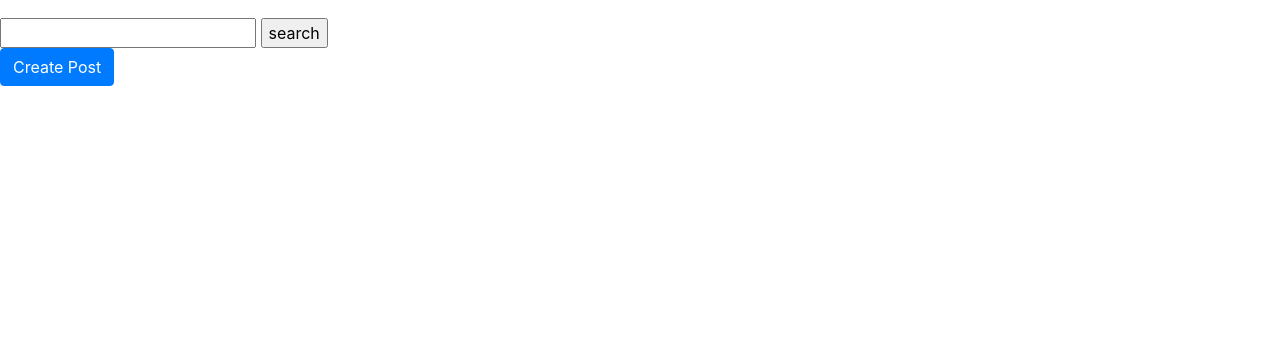
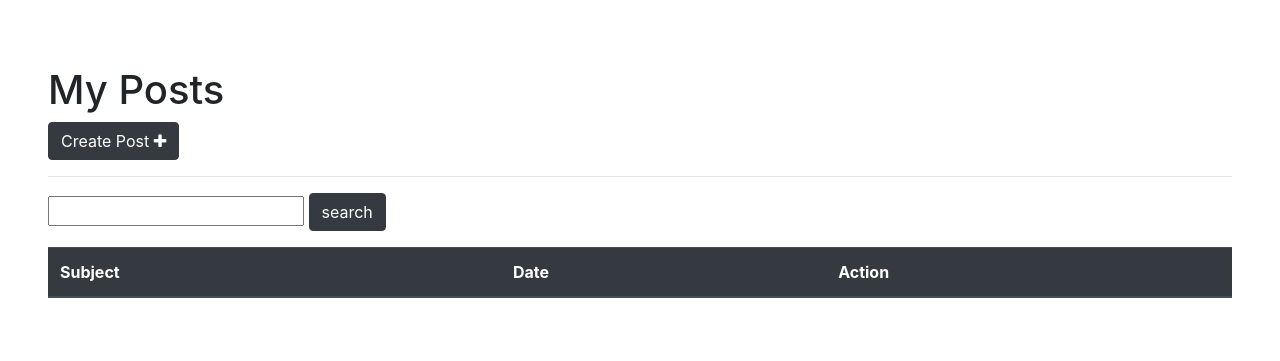
Before and after one commit to altafshaikh/Friends-The-Social-Network, a Django app: page /post/ in a window 1280 px wide. Shown: the part 56-417 px from the top of the page. Run offline with Django 3.2, Linux system fonts and the light colour scheme; a user stored in the database is signed in; data comes from the database, SQL or seed files in the repository; both versions use the stored data as it was after the commit; lists and menus that the app fills with data are empty; some libraries are stand-ins or nearby versions.

Commit message:
Post detail and post detail view created successfully

```diff
--- a/core/templates/core/create_post.html
+++ b/core/templates/core/create_post.html
@@ -17,7 +17,7 @@
   <textarea class="form-control" id="exampleFormControlTextarea5" rows="3"></textarea>
   <button type="button" class="btn btn-primary">Primary</button>
 </div> {% endcomment %}
-
+<div class="p-5">
 <div class="container">
 <h1> My Post</h1>
     <form method="POST">
@@ -27,4 +27,5 @@
         <input type="submit" value="Submit">
     </form>
 </div>
+</div>
 {% endblock %}
--- a/core/templates/core/list_post.html
+++ b/core/templates/core/list_post.html
@@ -3,18 +3,36 @@
 
 
 {% block body %}
+<div class="p-5">
+<h1> My Posts</h1> <a href="{% url 'core:createpost' %}" ><button type="button" class="btn btn-dark">Create Post  <span class="fa fa-plus"></span></button></a>
+<hr>
 
-<form>
-<input value="{{ request.GET.si }}" type="text" name ="si" />
-<input type="submit" value="search" />
+ <form>
+    <input calss="mr-3" value="{{ request.GET.si }}" type="text" name ="si" />
+    <input class="btn btn-dark" type="submit" value="search" />
 </form>
 
-{% for n1 in post_list %}
-<h1>{{n1.subject}} :: {{n1.cr_date | date:"d/m/y"}}
-<a href="/post/{{n1.id}}">Read More</a>
-</h1>
 
+<table class="table my-3">
+    <thead class="thead-dark">
+        <tr>
+            <th>Subject</th>
+            <th>Date</th>
+            <th>Action</th>
+        </tr>
+    </thead>
 
-{% endfor %}
-<a href="{% url 'core:createpost' %}" ><button type="button" class="btn btn-primary">Create Post</button></a>
+    {% for n1 in post_list %}
+    <tr>
+            <td scope="row">{{n1.subject}}</td>
+            <td>{{n1.cr_date | date:"d/m/y"}}</td>
+            <td><a class="btn btn-dark btn-sm" href="/post/{{n1.id}}">Detail</a>
+            {% comment %} <a class="btn btn-dark btn-sm fa fa-edit" href="/post/comment/{{n1.id}}">Comment</a> {% endcomment %}
+            <a class="btn btn-danger btn-sm fa fa-trash" href="/post/delete/{{n1.id}}"></a></td>
+        </tr>
+
+    {% endfor %}
+    </table>
+</div>
+
 {% endblock %}
--- a/core/views.py
+++ b/core/views.py
@@ -1,7 +1,7 @@
 from django.urls import reverse,reverse_lazy
 from django.http import HttpResponseRedirect
 from django.contrib.auth import login, logout, authenticate
-from django.views.generic import CreateView, TemplateView, UpdateView, ListView
+from django.views.generic import CreateView, TemplateView, UpdateView, ListView, DetailView, DeleteView
 from . import forms
 from core.models import Post, PostLike, Profile, Comment, FollowUser
 from django.shortcuts import render, redirect
@@ -84,5 +84,13 @@ class PostListView(ListView):
         return Post.objects.filter(Q(upload_by = self.request.user)).filter(Q(subject__icontains = si) | Q(msg__icontains = si)).order_by("-id")
 
 
+class PostDetailView(DetailView):
+    model = Post
+    template_name = 'core/post_detail.html'
+
+class PostDeleteView(DeleteView):
+    model = Post
+
+
 # class PostDoneView(TemplateView):
 #     template_name = 'registration/done.html'
--- a/friends/urls.py
+++ b/friends/urls.py
@@ -10,9 +10,9 @@ urlpatterns = [
     url(r"^$", core_views.IndexView.as_view(), name="index"),
     path("profile/edit/<int:pk>", core_views.ProfileUpdateView.as_view(success_url="/"), name='editprofile'),
     path("user/post/", include('core.urls')),
-    # path("user/post/done",core_views.PostDoneView.as_view(),name="done"),
-    # path("post/create/", core_views.PostCreateView.as_view(success_url="/post/"), {'template_name': 'core/create_post.html'}, name='createpost'),
+    path("post/<int:pk>", core_views.PostDetailView.as_view(), name='postdetail'),
     path("post/", core_views.PostListView.as_view(), name='post'),
+    path("post/delete/<int:pk>", core_views.PostDeleteView.as_view(success_url="/post/"), name='postdelete'),
     url(r'^login/$', auth_views.LoginView.as_view(),{'template_name': 'core/login.html'}, name='login'),
     url(r'^logout/$', auth_views.LogoutView.as_view(),{'template_name': 'core/logout.html'}, name='logout'),
     url(r"^signup/$", core_views.signup, name="signup"),
```
Also changed, not shown: core/templates/core/post_confirm_delete.html (added, +18 -0 lines), core/templates/core/post_created.html (deleted, +0 -10 lines), core/templates/core/post_detail.html (added, +23 -0 lines), db.sqlite3, media/images/logo_transparent.png (added), media/images/logo_transparent_Wn1BTua.png (added).
